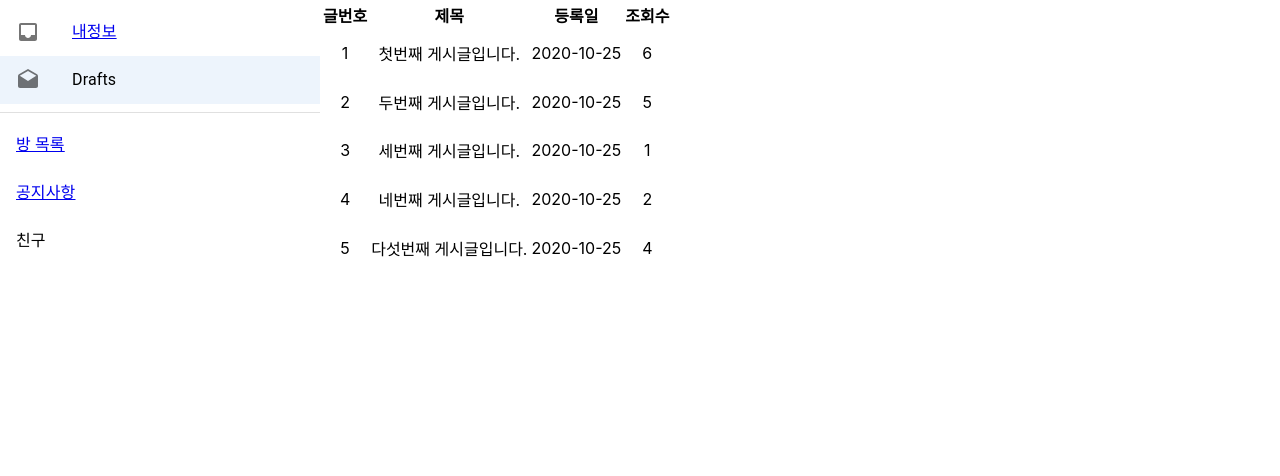
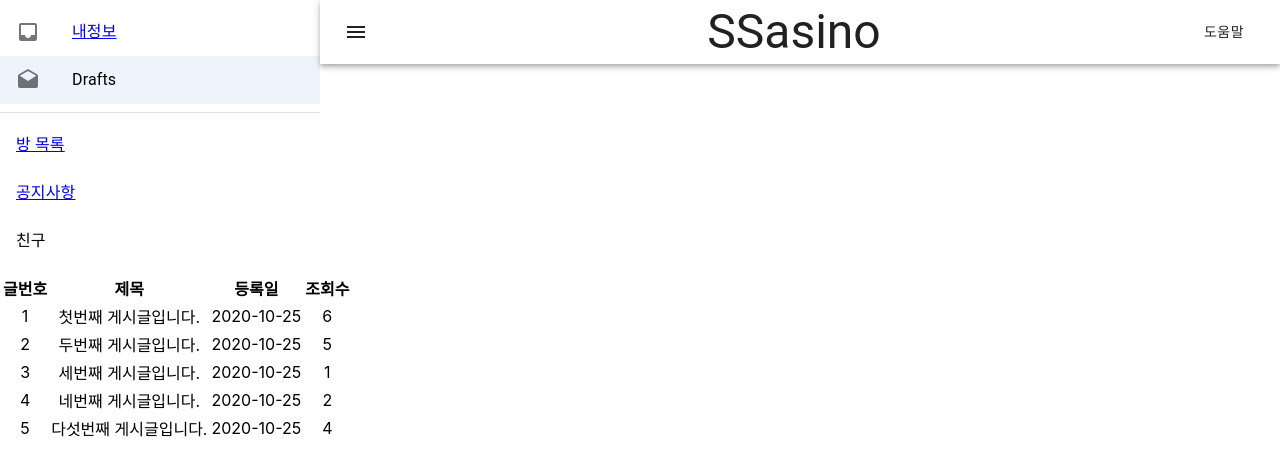
Before and after one commit to movingyun/BettingRoyal, a React (Create React App) app in the folder frontend/: page /lobby/noticeboard in a window 1280 px wide. Shown: the top 476 px of the page. Built offline with nearby package versions, Linux system fonts and the light colour scheme.

Commit message:
headerbar add

```diff
--- a/frontend/src/App.js
+++ b/frontend/src/App.js
@@ -5,6 +5,7 @@ function App() {
   return (
     <div className="App">
       <First/>
+
     </div>
   );
 }
--- /dev/null
+++ b/frontend/src/components/Headerbar.js
@@ -0,0 +1,32 @@
+import * as React from 'react';
+import AppBar from '@mui/material/AppBar';
+import Box from '@mui/material/Box';
+import Toolbar from '@mui/material/Toolbar';
+import Typography from '@mui/material/Typography';
+import Button from '@mui/material/Button';
+import IconButton from '@mui/material/IconButton';
+import MenuIcon from '@mui/icons-material/Menu';
+
+export default function ButtonAppBar() {
+  return (
+    <Box sx={{ flexGrow: 1 }}>
+      <AppBar position="static" color="">
+        <Toolbar>
+          <IconButton
+            size="large"
+            edge="start"
+            color="inherit"
+            aria-label="menu"
+            sx={{ mr: 2 }}
+          >
+            <MenuIcon />
+          </IconButton>
+          <Typography variant="h3" component="div" sx={{ flexGrow: 1 }}>
+            SSasino
+          </Typography>
+          <Button color="inherit">도움말</Button>
+        </Toolbar>
+      </AppBar>
+    </Box>
+  );
+}
--- /dev/null
+++ b/frontend/src/components/lobbycomp/Noticeboard.js
@@ -0,0 +1,62 @@
+import { useEffect, useState } from "react";
+import axios from "axios";
+import { BrowserRouter, Routes, Route, Link } from "react-router-dom";
+import Grid from "@mui/material/Grid";
+import Box from "@mui/material/Box";
+
+export default function Noticeboard() {
+  useEffect(() => {}, []);
+
+  let noticeboard = (
+    <Grid container>
+      공지사항
+    </Grid>
+  );
+
+  return (
+    <>
+      <table>
+        <thead>
+          <tr>
+            <th>글번호</th>
+            <th>제목</th>
+            <th>등록일</th>
+            <th>조회수</th>
+          </tr>
+        </thead>
+        <tbody>
+          <tr>
+            <td>1</td>
+            <td>첫번째 게시글입니다.</td>
+            <td>2020-10-25</td>
+            <td>6</td>
+          </tr>
+          <tr>
+            <td>2</td>
+            <td>두번째 게시글입니다.</td>
+            <td>2020-10-25</td>
+            <td>5</td>
+          </tr>
+          <tr>
+            <td>3</td>
+            <td>세번째 게시글입니다.</td>
+            <td>2020-10-25</td>
+            <td>1</td>
+          </tr>
+          <tr>
+            <td>4</td>
+            <td>네번째 게시글입니다.</td>
+            <td>2020-10-25</td>
+            <td>2</td>
+          </tr>
+          <tr>
+            <td>5</td>
+            <td>다섯번째 게시글입니다.</td>
+            <td>2020-10-25</td>
+            <td>4</td>
+          </tr>
+        </tbody>
+      </table>
+    </>
+  )
+}
--- a/frontend/src/pages/Firstpage/First.js
+++ b/frontend/src/pages/Firstpage/First.js
@@ -4,7 +4,7 @@ import styles from "./First.module.css";
 import { BrowserRouter, Routes, Route, Link } from "react-router-dom";
 import Login from "../Loginpage/Login";
 import SignUpPage from "../Signuppage/SignUp"
-import Lobby from "../LobbyPage/Lobby";
+import Lobby from "../Lobbypage/Lobby";
 import Paper from "@mui/material/Paper";
 
 export default function First(props) {
@@ -14,7 +14,6 @@ export default function First(props) {
     <div className={styles.mainframe}>
       <Paper className={styles.loginmenu} elevation={3}>
         <p className="title">멘탈리스트</p>
-
         <div>
           <Link to="/login">로그인</Link>
         </div>
--- a/frontend/src/pages/LobbyPage/Lobby.js
+++ b/frontend/src/pages/LobbyPage/Lobby.js
@@ -2,9 +2,10 @@ import { useEffect, useState } from "react";
 import { BrowserRouter, Routes, Route, Link } from "react-router-dom";
 import Grid from "@mui/material/Grid";
 import Box from "@mui/material/Box";
-import Sidemenu from "../../components/lobbycomp/Sidemenu";
-import Noticeboard from "../Noticepage/Noticeboard";
-import Rooms from "../../components/lobbycomp/Rooms";
+import Sidemenu from "../../components/Lobbycomp/Sidemenu";
+import Noticeboard from "../../components/Lobbycomp/Noticeboard";
+import Rooms from "../../components/Lobbycomp/Rooms";
+import Headerbar from "../../components/Headerbar";
 
 export default function Lobby(props) {
   useEffect(() => {}, []);
@@ -14,6 +15,7 @@ export default function Lobby(props) {
       <Grid item container xs={3}>
         <Sidemenu />
       </Grid>
+      <Headerbar />
       <Grid item container xs={9}>
           <Routes>
           <Route path="rooms" element ={<Rooms/>} ></Route>
--- a/frontend/src/pages/Loginpage/Login.js
+++ b/frontend/src/pages/Loginpage/Login.js
@@ -2,6 +2,7 @@ import { useState } from "react";
 // import { useUserContext } from "./user-context";
 import { Link } from "react-router-dom";
 import { useNavigate } from "react-router-dom";
+import InputWithLabel from "../../components/Logincomp/InputWithLabel";
 
 export default function Login() {
   // const { setUser } = useUserContext();
@@ -59,15 +60,16 @@ export default function Login() {
 
   return (
     <div>
-      <Link to="/">뒤로가기</Link>
-      <input id="id" name="id" placeholder="아이디 입력" />
-      <input
+      <h1><Link to="/login">로그인</Link></h1>
+      ID <InputWithLabel id="id" name="id" placeholder="아이디 입력" /><br/>
+      비밀번호 <InputWithLabel
         id="password"
         name="password"
         type="password"
         placeholder="비밀번호 입력"
-      />
-      <button onClick={onSubmitAccount}>로그인</button>
+      /><br/>
+      <button onClick={onSubmitAccount}>로그인</button><br/>
+      <Link to="/">뒤로가기</Link>
     </div>
   );
 }
```
Also changed, not shown: frontend/package.json (+4 -3 lines), frontend/src/components/Noticecomp/Notice.js (added), 1 other file (tests, documents, lock files or other folders).
